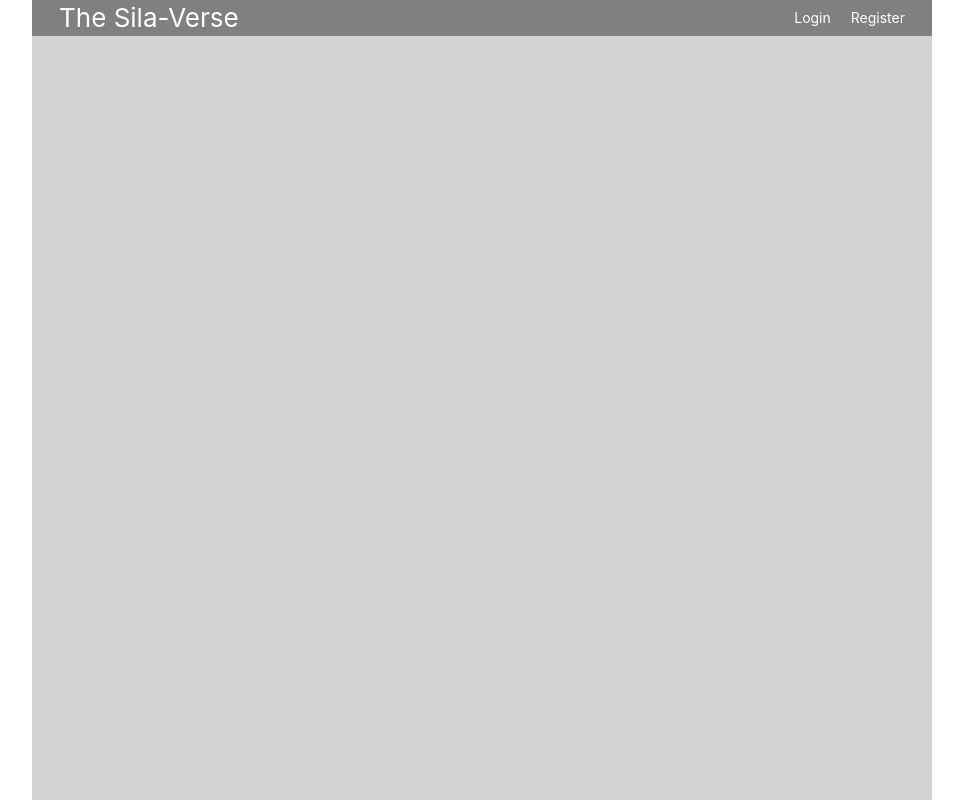
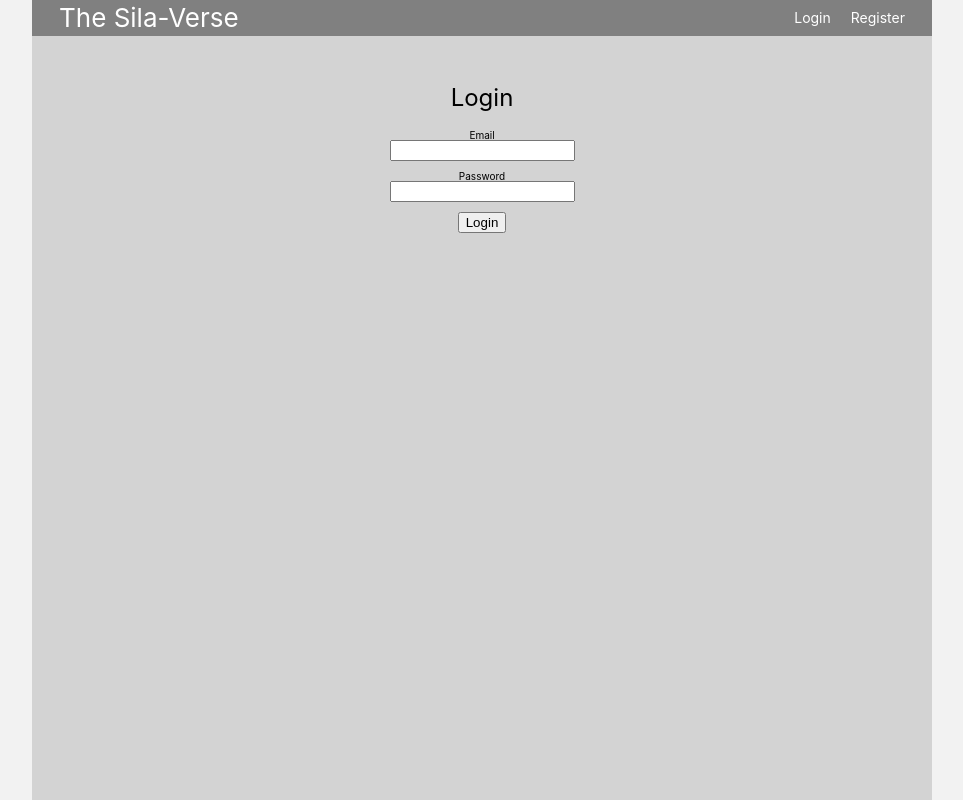
Before and after one commit to MEBonham/MEB-Sila-Verse, a React (Create React App) app in the folder silaverse/: page /login in a window 1280 px wide. Shown: the whole page, without its empty margins (158-1121 px from the left). Built offline with nearby package versions, Linux system fonts and the light colour scheme.

Commit message:
Login page

```diff
--- a/silaverse/src/App.css
+++ b/silaverse/src/App.css
@@ -6,6 +6,7 @@
     background: lightgray;
     display: flex;
     flex-wrap: wrap;
+    align-items: flex-start;
 }
 
 .App > header {
@@ -37,6 +38,7 @@
     width: 28%;
     height: calc(100% - 2.6rem - 10px);
     background: lightblue;
+    padding: 15px 3% 5px 3%;
 }
 
 .char-sheet {
@@ -55,5 +57,24 @@
 }
 
 .char-sheet h2 {
-    font-size: 2.6rem;
+    font-size: 2.4rem;
 }
+
+.login-page {
+    width: 100%;
+    height: calc(100% - 2.6rem - 10px);
+    padding: 50px 0;
+    display: flex;
+    flex-direction: column;
+    justify-content: flex-start;
+    align-items: center;
+}
+
+.login-page h1 {
+    font-size: 2.4rem;
+    margin-bottom: 20px;
+}
+
+.login-page input {
+    margin-bottom: 10px;
+}
--- a/silaverse/src/App.js
+++ b/silaverse/src/App.js
@@ -1,21 +1,21 @@
 import React from 'react';
-import { BrowserRouter, Route } from 'react-router-dom';
+import { Route } from 'react-router-dom';
 import Header from './components/auth/Header';
 import Sidebar from './components/sidebar/Sidebar';
 import CharSheet from './components/main/CharSheet';
+import Login from './components/auth/Login';
 
 import './App.css';
 
 function App() {
   return (
-    <BrowserRouter>
     <div className="App">
       <Header />
       <Route exact path="/" component={Sidebar} />
       <Route path="/viewhero" component={Sidebar} />
       <Route path="/viewhero" component={CharSheet} />
+      <Route path="/login" component={Login} />
     </div>
-    </BrowserRouter>
   );
 }
 
--- /dev/null
+++ b/silaverse/src/components/auth/Login.js
@@ -0,0 +1,16 @@
+import React from 'react';
+
+const Login = () => {
+    return(
+        <form className="login-page">
+            <h1>Login</h1>
+            <label htmlFor="email">Email</label>
+            <input type="email" id="email" />
+            <label htmlFor="password">Password</label>
+            <input type="password" id="password" />
+            <button type="submit">Login</button>
+        </form>
+    );
+}
+
+export default Login;
--- a/silaverse/src/components/auth/SignedOutLinks.js
+++ b/silaverse/src/components/auth/SignedOutLinks.js
@@ -4,7 +4,7 @@ import { Link } from 'react-router-dom';
 const SignedOutLinks = () => {
     return(
         <ul>
-            <li><Link to='/'>Login</Link></li>
+            <li><Link to='/login'>Login</Link></li>
             <li><Link to='/'>Register</Link></li>
         </ul>
     );
--- a/silaverse/src/components/sidebar/Sidebar.js
+++ b/silaverse/src/components/sidebar/Sidebar.js
@@ -4,7 +4,7 @@ import { Link } from 'react-router-dom';
 const Sidebar = () => {
     return(
         <section className="full-sidebar">
-
+            <a href="/viewhero">View Hero</a>
         </section>
     );
 }
--- a/silaverse/src/index.css
+++ b/silaverse/src/index.css
@@ -53,7 +53,8 @@ body {
     "Ubuntu", "Cantarell", "Fira Sans", "Droid Sans", "Helvetica Neue",
     sans-serif;
   -webkit-font-smoothing: antialiased;
-  -moz-osx-font-smoothing: grayscale;
+	-moz-osx-font-smoothing: grayscale;
+	background: #f2f2f2;
 }
 
 code {
--- a/silaverse/src/index.js
+++ b/silaverse/src/index.js
@@ -1,12 +1,12 @@
 import React from 'react';
+import { BrowserRouter } from 'react-router-dom';
 import ReactDOM from 'react-dom';
 import './index.css';
 import App from './App';
-import * as serviceWorker from './serviceWorker';
 
-ReactDOM.render(<App />, document.getElementById('root'));
-
-// If you want your app to work offline and load faster, you can change
-// unregister() to register() below. Note this comes with some pitfalls.
-// Learn more about service workers: https://bit.ly/CRA-PWA
-serviceWorker.unregister();
+ReactDOM.render(
+    <BrowserRouter>
+        <App />
+    </BrowserRouter>,
+    document.getElementById('root')
+);
```
Lines whose indentation alone changed are shown as unchanged.
